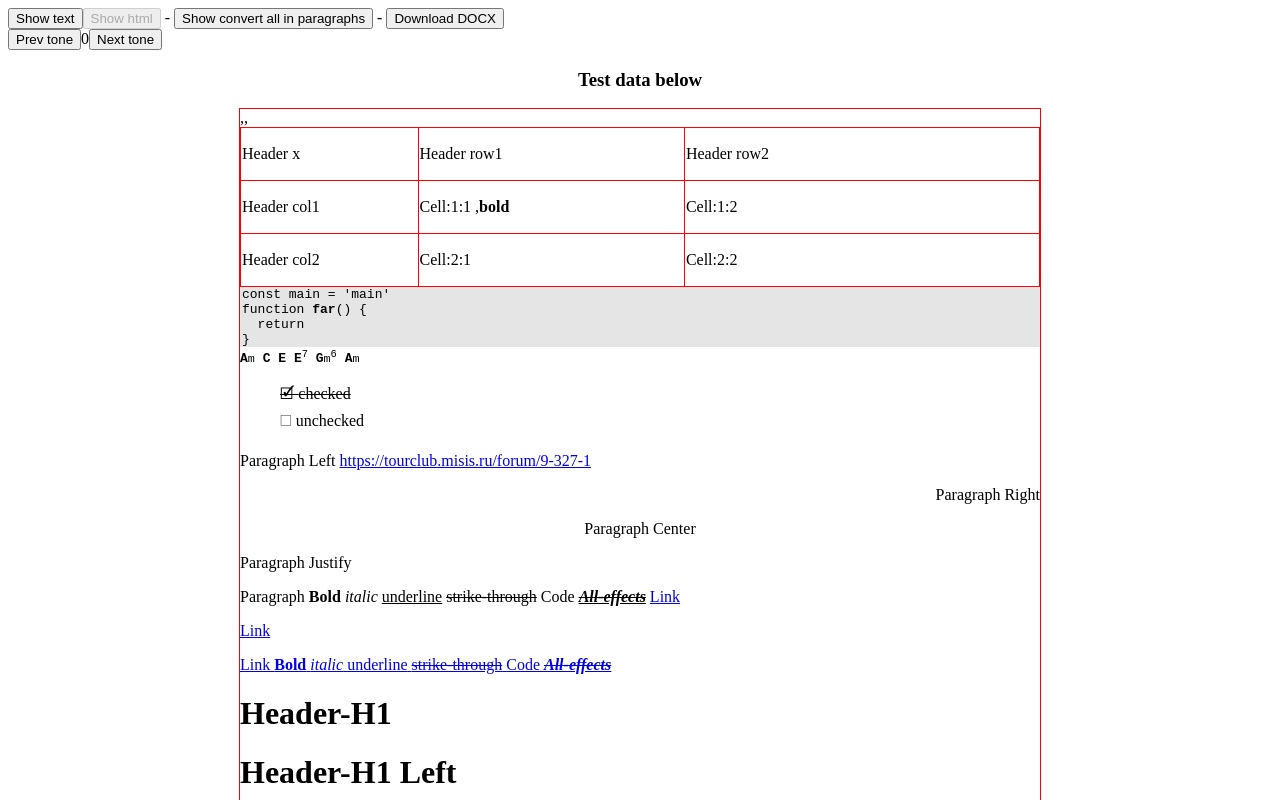
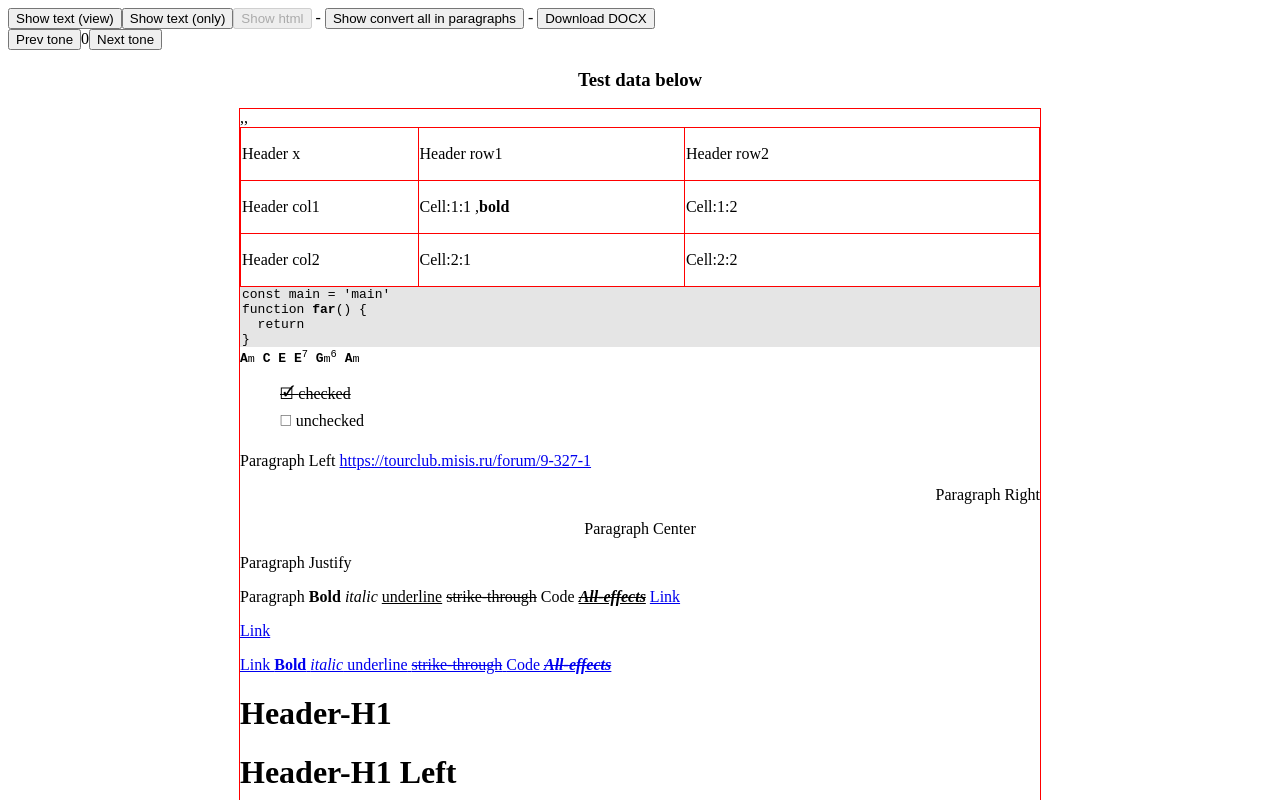
Before and after one commit to wunderwa/lexical-json, a React (Vite) app: page / in a window 1280 px wide. Shown: the top 800 px of the page. Built offline with nearby package versions, Linux system fonts and the light colour scheme.

Commit message:
toView: text only param for words and characters counters

```diff
--- a/package.json
+++ b/package.json
@@ -1,6 +1,6 @@
 {
   "name": "@wunderwa/lexical-json",
-  "version": "0.8.0",
+  "version": "0.9.0",
   "description": "Facebook Lexical: JSON to html convertor, TypeScript library",
   "author": "Andrei Zagoruiko <adkrix@gmail.com> (https://zor.su)",
   "homepage": "https://github.com/wunderwa/lexical-json",
--- a/src/App/App.tsx
+++ b/src/App/App.tsx
@@ -35,13 +35,14 @@ const jsonConv = {
 }
 const htmlConvStr = toHtml(jsonConv)
 
-type AppSection = 'html' | 'text' | 'conv'
+type AppSection = 'html' | 'view' | 'conv' | 'text'
 
 export const App = () => {
   const [section, setSection] = useState<AppSection>('html')
   const [shift, setShift] = useState<number>(0)
 
   const textStr = useMemo(() => toView(testData, { chordsTonality: shift }), [shift])
+  const textOnlyStr = useMemo(() => toView(testData, { chordsTonality: shift, textOnly: true }), [shift])
   const htmlStr = useMemo(() => toHtml(testData, { chordsTonality: shift }), [shift])
 
   const theSection = useCallback(
@@ -61,10 +62,16 @@ export const App = () => {
   return (
     <div>
       <button
+        disabled={section === 'view'}
+        onClick={() => theSection('view')}
+      >
+        {'Show text (view)'}
+      </button>
+      <button
         disabled={section === 'text'}
         onClick={() => theSection('text')}
       >
-        {'Show text'}
+        {'Show text (only)'}
       </button>
 
       <button
@@ -83,7 +90,7 @@ export const App = () => {
       </button>
       {' - '}
       <button onClick={Download}>Download DOCX</button>
-      {(section == 'html' || section == 'text') && (
+      {(section == 'html' || section == 'view') && (
         <div>
           <button onClick={() => setShift(shift - 1)}> {'Prev tone'} </button>
           {shift}
@@ -94,8 +101,11 @@ export const App = () => {
       {section == 'html' && (
         <div style={{ maxWidth: 800, outline: '1px solid red', margin: '10px auto' }}>{Parser(htmlStr)}</div>
       )}
+      {section == 'view' && (
+        <pre style={{ maxWidth: 800, outline: '1px solid red', margin: '10px auto' }}>{textStr}</pre>
+      )}
       {section == 'text' && (
-        <pre style={{ maxWidth: 800, outline: '1px solid red', margin: '10px auto' }}>{textStr}</pre>
+        <pre style={{ maxWidth: 800, outline: '1px solid red', margin: '10px auto' }}>{textOnlyStr}</pre>
       )}
       {section == 'conv' && (
         <div style={{ maxWidth: 800, outline: '1px solid red', margin: '10px auto' }}>{Parser(htmlConvStr)}</div>
--- a/src/lib/toView/toView.ts
+++ b/src/lib/toView/toView.ts
@@ -64,8 +64,15 @@ const getCodeChild = (simpleChild: LexicalCodeChild) => {
   }
 }
 
-const getList = (list: LexicalList, pad = ''): string => {
+type GetList = {
+  pad?: string
+  textOnly?: boolean
+}
+const getList = (list: LexicalList, { pad = '', textOnly = false }: GetList = {}): string => {
   const getPrefix = (index: number, check: boolean) => {
+    if (textOnly) {
+      return ''
+    }
     switch (list.listType) {
       case 'number':
         return `${index + 1}. `
@@ -73,7 +80,7 @@ const getList = (list: LexicalList, pad = ''): string => {
       // ☑ - (U+2611)
       // ☒ - (U+2612)
       case 'check':
-        return check ? '☒ ' : '☐'
+        return check ? '☒ ' : '☐ '
       default:
         return '• '
     }
@@ -87,7 +94,7 @@ const getList = (list: LexicalList, pad = ''): string => {
         prefix +
         listItem.children.map((itemChild: LexicalListItemChild) => {
           if (itemChild.type == 'list') {
-            return getList(itemChild, '  ')
+            return getList(itemChild, { pad: '  ', textOnly })
           } else {
             return getSimpleChild(itemChild)
           }
@@ -123,12 +130,12 @@ export const getTable = (table: LexicalTable): string => {
     .join('\n')
 }
 
-export const toView: ToView = (body, { chordsTonality = 0 } = {}) => {
+export const toView: ToView = (body, { chordsTonality = 0, textOnly = false } = {}) => {
   return body.root.children
     .map((elem: LexicalElem) => {
       switch (elem.type) {
         case 'list':
-          return getList(elem)
+          return getList(elem, { textOnly })
         case 'heading':
           return getHeading(elem)
         case 'quote':
--- a/src/lib/types.ts
+++ b/src/lib/types.ts
@@ -220,6 +220,7 @@ export type ToView = (
   body: LexicalJson,
   params?: {
     chordsTonality?: ChordToneShift
+    textOnly?: boolean
   },
 ) => string
 
```
Also changed, not shown: 1 other file (tests, documents, lock files or other folders).
